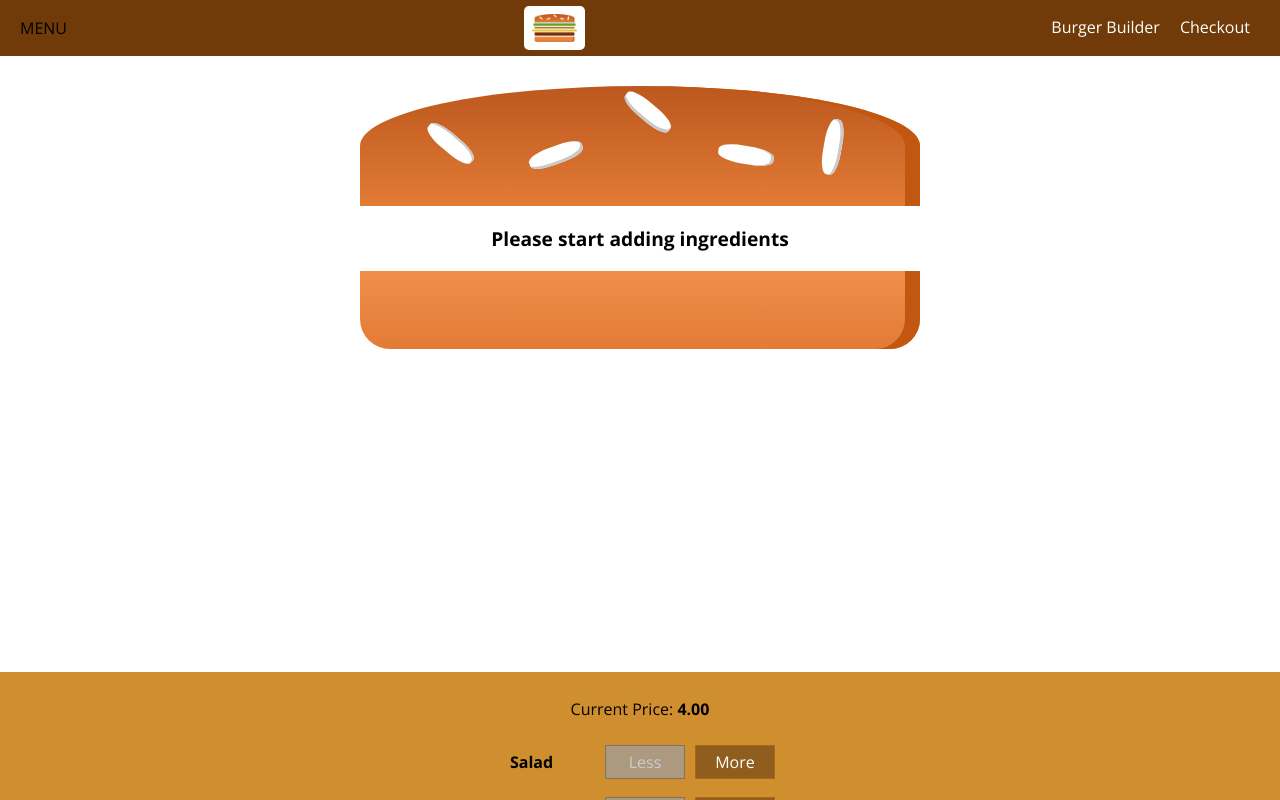
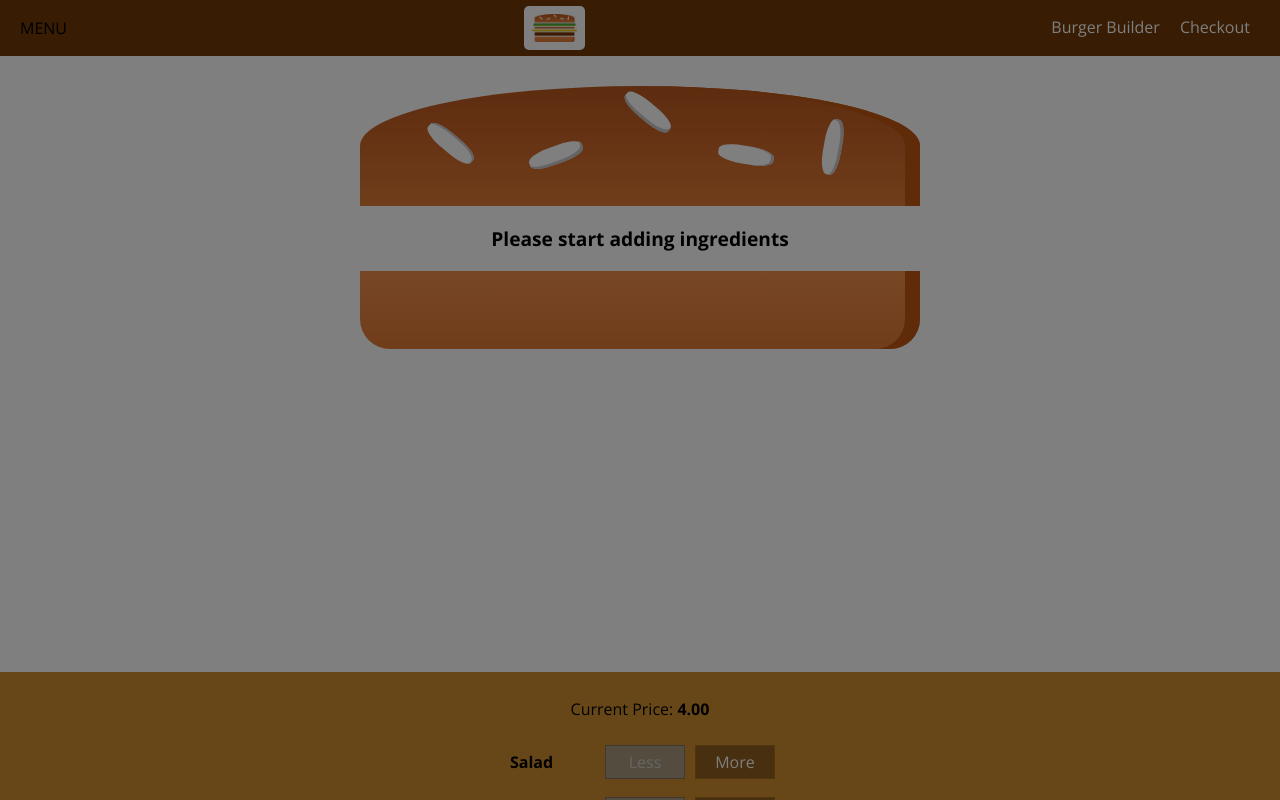
Before and after one commit to stefanevansnz/reactjs-burgerbuilder, a React (Create React App) app: page / in a window 1280 px wide. Shown: the top 800 px of the page. Built offline with nearby package versions, Linux system fonts and the light colour scheme.

Commit message:
507 reused backdrop

```diff
--- a/src/components/Layout/Layout.js
+++ b/src/components/Layout/Layout.js
@@ -1,17 +1,32 @@
-import React from 'react';
+import React, { Component }  from 'react';
 import Aux from '../../hoc/Aux';
 import classes from './Layout.module.css';
 import Toolbar from '../Navigation/Toolbar/Toolbar';
 import SideDrawer from '../Navigation/SideDrawer/SideDrawer';
 
-const layout = ( props ) => (
-    <Aux>
-        <Toolbar />
-        <SideDrawer />
-        <main className={classes.Content}>
-            {props.children}
-        </main>
-    </Aux>
-);
+class Layout extends Component {
+    state = {
+        showSideDrawer: true
+    }
 
-export default layout;
+    sideDrawerClosedHandler = () => {
+        console.log('sideDrawerClosedHandler');
+        this.setState({showSideDrawer: false});
+    }
+
+    render () {
+        return (
+            <Aux>
+                <Toolbar />
+                <SideDrawer
+                    open={this.state.showSideDrawer}
+                    closed={this.sideDrawerClosedHandler}/>
+                <main className={classes.Content}>
+                    {this.props.children}
+                </main>
+            </Aux>
+        )
+    }
+}
+
+export default Layout;
--- a/src/components/Navigation/SideDrawer/SideDrawer.js
+++ b/src/components/Navigation/SideDrawer/SideDrawer.js
@@ -1,13 +1,21 @@
 import React from 'react';
 
 import Logo from '../../Logo/Logo';
-import NavigationItems from '../NavigationItems/NavigationItems'
-import classes from './SideDrawer.module.css'
+import NavigationItems from '../NavigationItems/NavigationItems';
+import classes from './SideDrawer.module.css';
+import Backdrop from '../../UI/Backdrop/Backdrop';
+import Aux from '../../../hoc/Aux';
 
 const sideDrawer = (props) => {
-    // ..
+    let attachedClasses = [classes.SideDrawer, classes.Close];
+    console.log('props.open is ' + props.open);
+    if (props.open) {
+        attachedClasses = [classes.SideDrawer, classes.Open];
+    }
     return (
-        <div className={classes.SideDrawer}>
+        <Aux>
+            <Backdrop show={props.open} clicked={props.closed}/>
+            <div className={attachedClasses.join(' ')}>
                 <div className={classes.Logo}>
                     <Logo/>
                 </div>
@@ -15,6 +23,7 @@
                     <NavigationItems />
                 </nav>
             </div>
+        </Aux>
     );
 };
 
```
Lines whose indentation alone changed are shown as unchanged.
